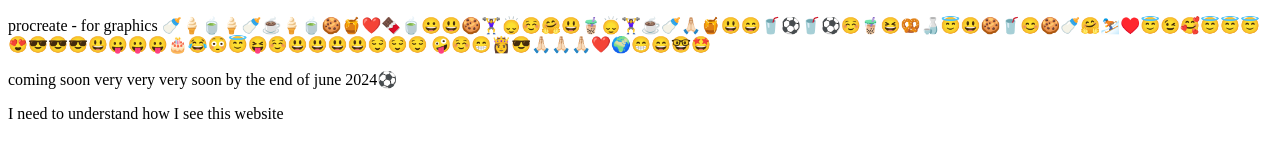
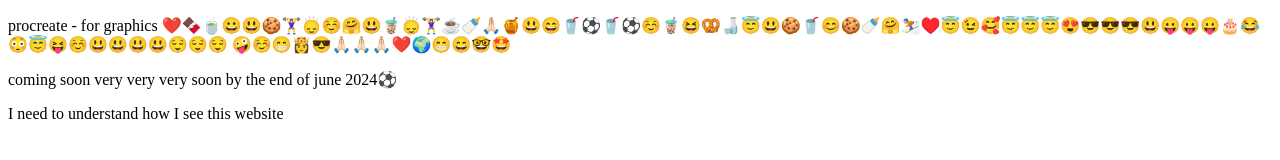
Before and after one commit to EleonoraR/musicTheory, a plain HTML site: page index.html in a window 1280 px wide. Drawn offline with Linux system fonts and the light colour scheme.

Commit message:
Update index.html

```diff
--- a/index.html
+++ b/index.html
@@ -7,7 +7,7 @@
 </head>
 <body>
 	<container>
-        <p>procreate - for graphics 🍼🍦🍵🍦🍼☕️🍦🍵🍪🍯❤️🍫🍵😀😃🍪🏋️‍♀️🙂‍↕️☺️🤗😃🧋🙂‍↕️🏋️‍♀️☕️🍼🙏🏻🍯😃😄🥤⚽️🥤⚽️☺️🧋😆🥨🍶😇😃🍪🥤😊🍪🍼🤗⛷️♥️😇😉🥰😇😇😇😍😎😎😎️😃😛😛😛🎂😂😳😇😝☺️😃😃😃😃😌😌😌 🤪☺️😁👸😎🙏🏻🙏🏻🙏🏻❤️🌍😁😄🤓🤩</p>
+        <p>procreate - for graphics ❤️🍫🍵😀😃🍪🏋️‍♀️🙂‍↕️☺️🤗😃🧋🙂‍↕️🏋️‍♀️☕️🍼🙏🏻🍯😃😄🥤⚽️🥤⚽️☺️🧋😆🥨🍶😇😃🍪🥤😊🍪🍼🤗⛷️♥️😇😉🥰😇😇😇😍😎😎😎️😃😛😛😛🎂😂😳😇😝☺️😃😃😃😃😌😌😌 🤪☺️😁👸😎🙏🏻🙏🏻🙏🏻❤️🌍😁😄🤓🤩</p>
         <p> coming soon very very very soon by the end of june 2024⚽️ <p>
 
 		<div> I need to understand  how I see this website</div>
```
